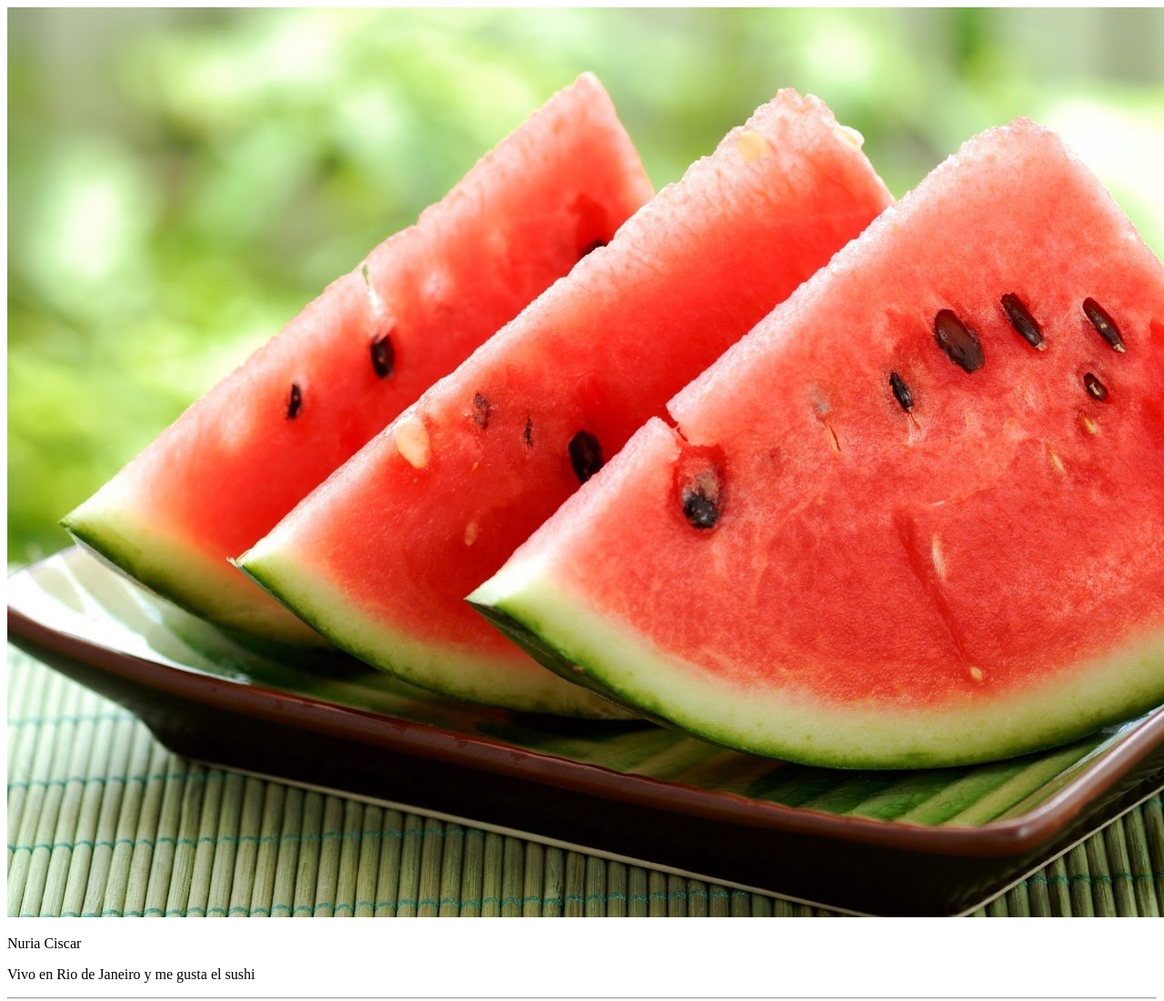
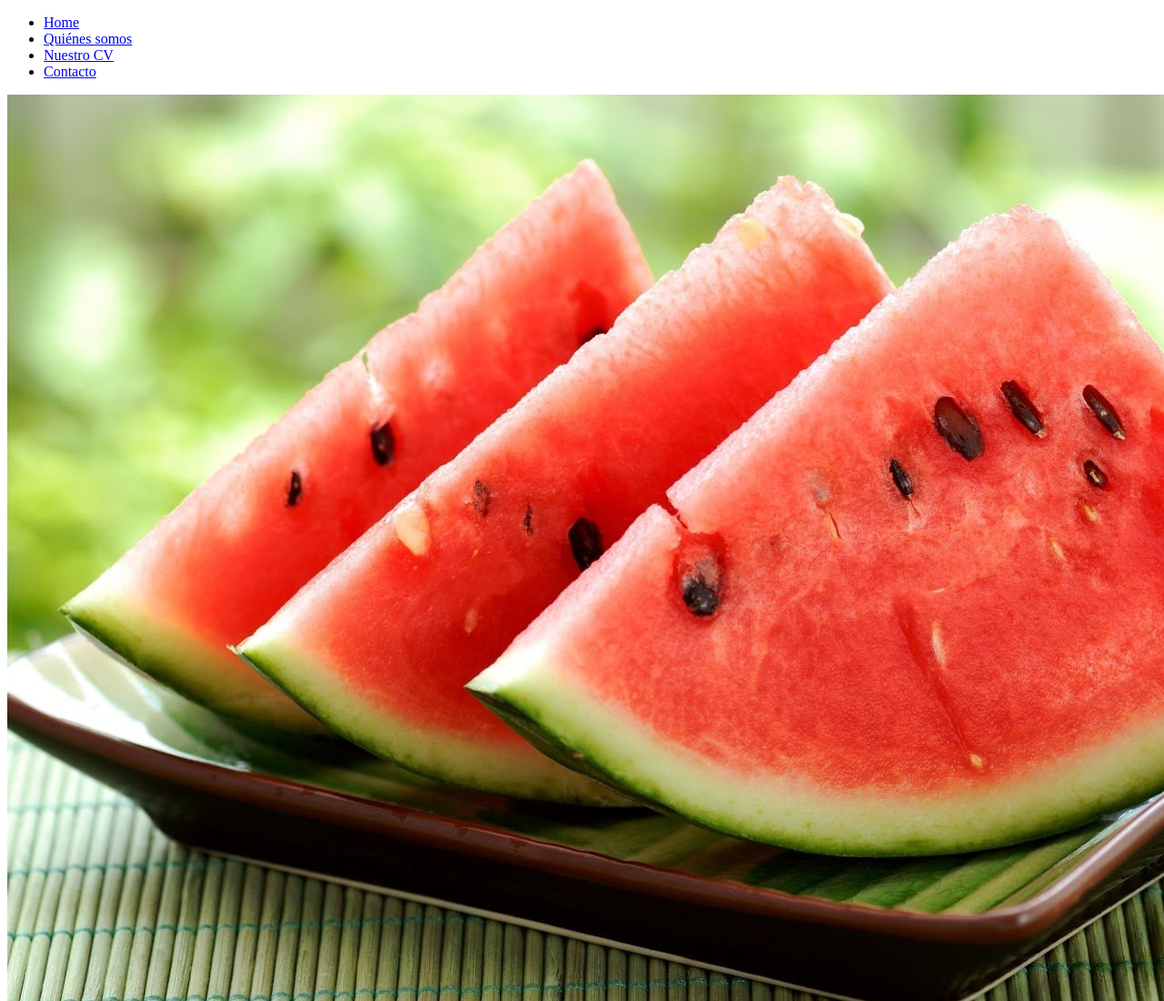
Before and after one commit to nuriaciscar/Challenge_2, a plain HTML site: page quienes_somos.html in a window 1280 px wide. Shown: the top 1100 px of the page at 91% size. Drawn offline with Linux system fonts and the light colour scheme.

Commit message:
Añadido header en quienes_somos.html

```diff
--- a/quienes_somos.html
+++ b/quienes_somos.html
@@ -8,6 +8,14 @@
 </head>
 
 <body>
+  <header>
+    <ul>
+      <li><a href="/index.html">Home</a></li>
+      <li><a href="/quienes_somos.html">Quiénes somos</a></li>
+      <li><a href="/nuestro_cv.html">Nuestro CV</a></li>
+      <li><a href="/contacto.html">Contacto</a></li>
+    </ul>
+  </header>
   <div>
     <img src="./sandia.jpg" alt="Nuria es una Sandia">
     <p>Nuria Ciscar</p>
```
